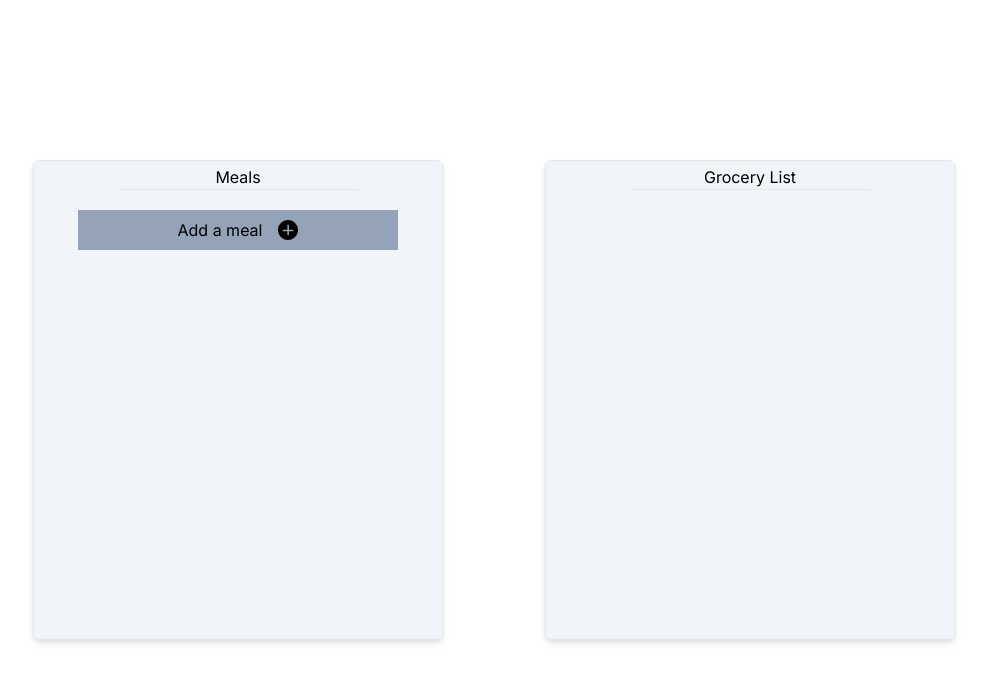
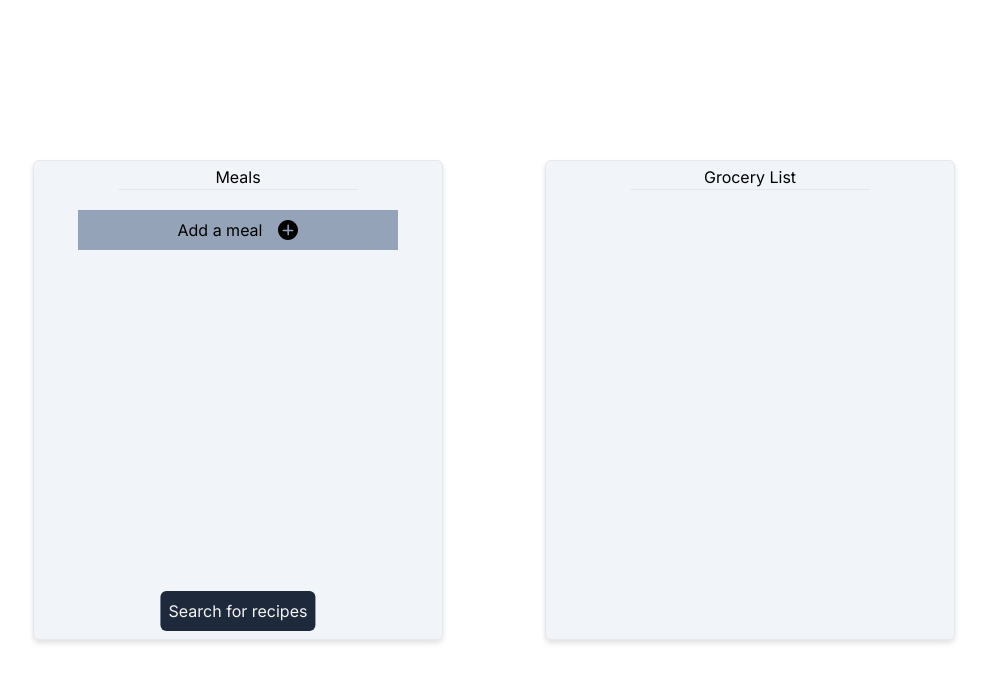
Before and after one commit to jon-tschida/Listify_rebuild, a Next.js app: page / in a window 1280 px wide. Shown: the top 682 px of the page, without its empty margins (146-1133 px from the left). Built offline with nearby package versions, Linux system fonts and the light colour scheme.

Commit message:
setup search recipe modal

```diff
--- a/src/app/components/Main.js
+++ b/src/app/components/Main.js
@@ -5,29 +5,47 @@ import Meal from "./Meal";
 import GroceryList from "./GroceryList";
 import AddNewMeal from "./AddNewMeal";
 import { deleteItem } from "../scripts/deleteItem";
-import closeIcon from "../../../public/images/closeButton.svg";
+import SearchRecipes from "./SearchRecipes";
 
 export default function Main() {
   const [formInput, setFormInput] = React.useState("");
   const [listIngredients, setListIngredients] = React.useState([]);
   const [mealsList, setMealsList] = React.useState([]);
+  const [searchingRecipes, setSearchingRecipes] = React.useState(false);
+
+  const openCloseSearchRecipes = (setFunction) =>
+    setFunction((prevState) => !prevState);
+
   return (
     <main>
-      <div className="flex items-center justify-around w-4/5 h-[600px] absolute left-1/2 top-1/2 -translate-x-1/2 -translate-y-1/2">
+      {searchingRecipes && (
+        <SearchRecipes
+          setSearchingRecipes={setSearchingRecipes}
+          openCloseSearchRecipes={openCloseSearchRecipes}
+        />
+      )}
+      <div className="flex items-center justify-around w-4/5 h-[600px] absolute left-1/2 top-1/2 -translate-x-1/2 -translate-y-1/2 -z-20">
         <div className="w-2/5 p-1 border border-b rounded-md h-4/5 drop-shadow-md bg-slate-100">
           <h1 className="text-center">Meals</h1>
           <hr className="w-3/5 m-auto mb-5" />
           {mealsList.map((meal, index) => (
-            <>
-              <p key={index}>{meal}</p>
-              <Image priority alt="close icon" src={closeIcon} onClick={()=>deleteItem(setMealsList, index)}/>
-            </>
+            <div className="flex flex-row-reverse justify-around">
+              <p key={index} className="flex-grow">
+                {meal}
+              </p>
+            </div>
           ))}
           <AddNewMeal
             setFormInput={setFormInput}
             setMealsList={setMealsList}
             setListIngredients={setListIngredients}
           />
+          <div
+            className="absolute bottom-0 p-2 mb-2 translate-x-1/2 rounded-md cursor-pointer select-none right-1/2 bg-slate-800 text-zinc-100"
+            onClick={() => openCloseSearchRecipes(setSearchingRecipes)}
+          >
+            Search for recipes
+          </div>
         </div>
         <div className="w-2/5 p-1 border border-b rounded-md drop-shadow-md h-4/5 bg-slate-100">
           <h1 className="text-center">Grocery List</h1>
--- /dev/null
+++ b/src/app/components/SearchRecipes.js
@@ -0,0 +1,22 @@
+"use client";
+import React from "react";
+import closeIcon from "../../../public/images/closeButton.svg";
+import Image from "next/image";
+
+export default function SearchRecipes(props) {
+  const { openCloseSearchRecipes, setSearchingRecipes } = props;
+  return (
+    <div className="w-screen h-screen bg-white/30 backdrop-blur-sm">
+      <div className="absolute w-3/5 -translate-x-1/2 -translate-y-1/2 border border-black h-3/5 left-1/2 top-1/2">
+        <Image
+          priority
+          alt="close"
+          src={closeIcon}
+          className="absolute cursor-pointer select-none top-2 right-2"
+          onClick={() => openCloseSearchRecipes(setSearchingRecipes)}
+        />
+        Search
+      </div>
+    </div>
+  );
+}
```
Also changed, not shown: 1 other file (tests, documents, lock files or other folders).
